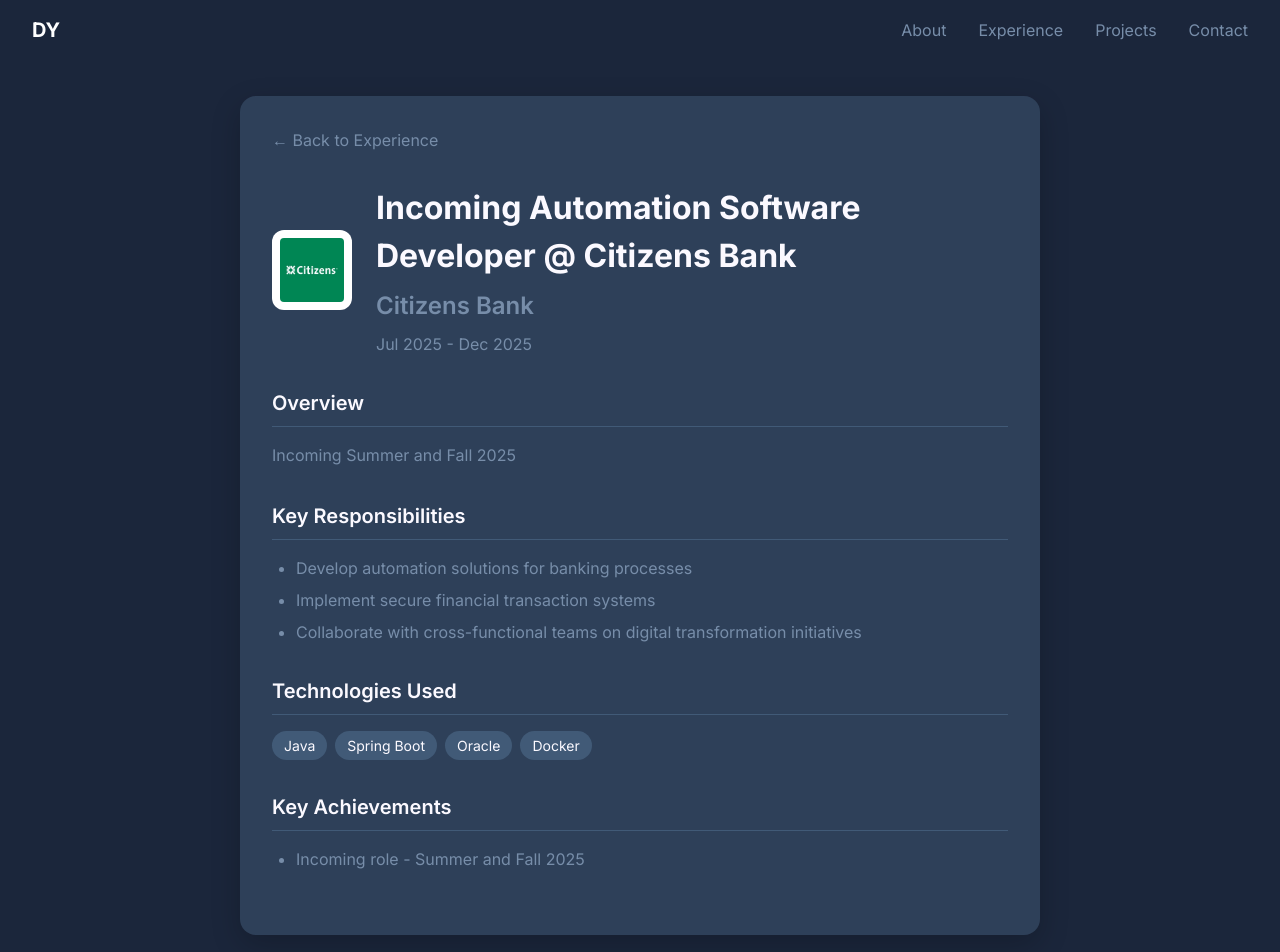
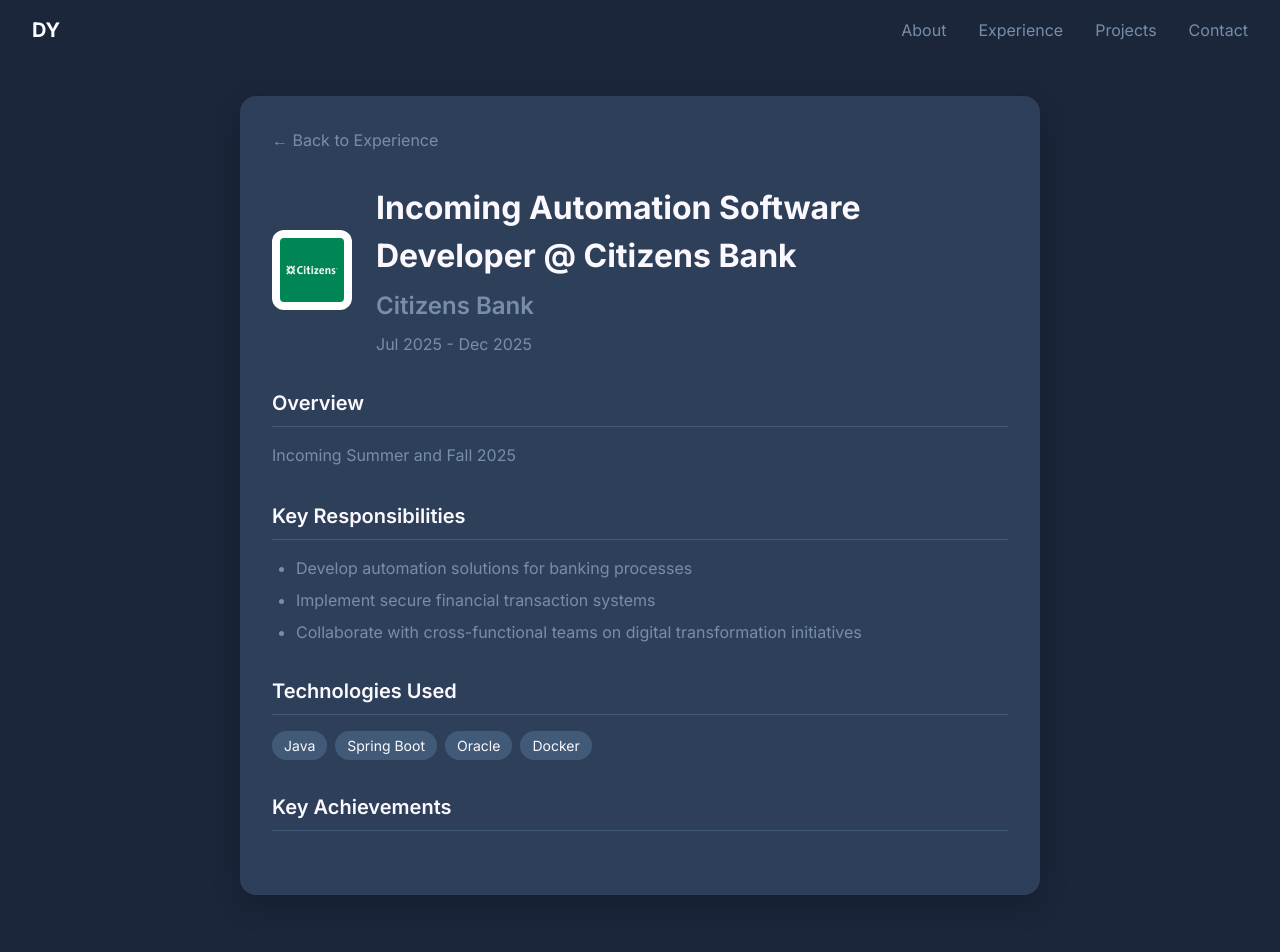
Before and after one commit to DavidYu75/thedavidyu, a Next.js app: page /experience/citizens-bank in a window 1280 px wide. Shown: the top 952 px of the page. Built offline with nearby package versions, Linux system fonts and the light colour scheme.

Commit message:
fix up citizens experience details

```diff
--- a/src/data/experienceDetail.ts
+++ b/src/data/experienceDetail.ts
@@ -11,13 +11,13 @@
 export const experienceDetails: ExperienceDetailMap = {
     'citizens-bank': {
         responsibilities: [
-        'Develop automation solutions for banking processes',
-        'Implement secure financial transaction systems',
-        'Collaborate with cross-functional teams on digital transformation initiatives'
+            'Develop automation solutions for banking processes',
+            'Implement secure financial transaction systems',
+            'Collaborate with cross-functional teams on digital transformation initiatives'
         ],
         technologies: ['Java', 'Spring Boot', 'Oracle', 'Docker'],
         achievements: [
-        'Incoming role - Summer and Fall 2025'
+
         ]
     },
 
```
Also changed, not shown: src/components/sections/Intro.tsx (line endings or trailing spaces).
